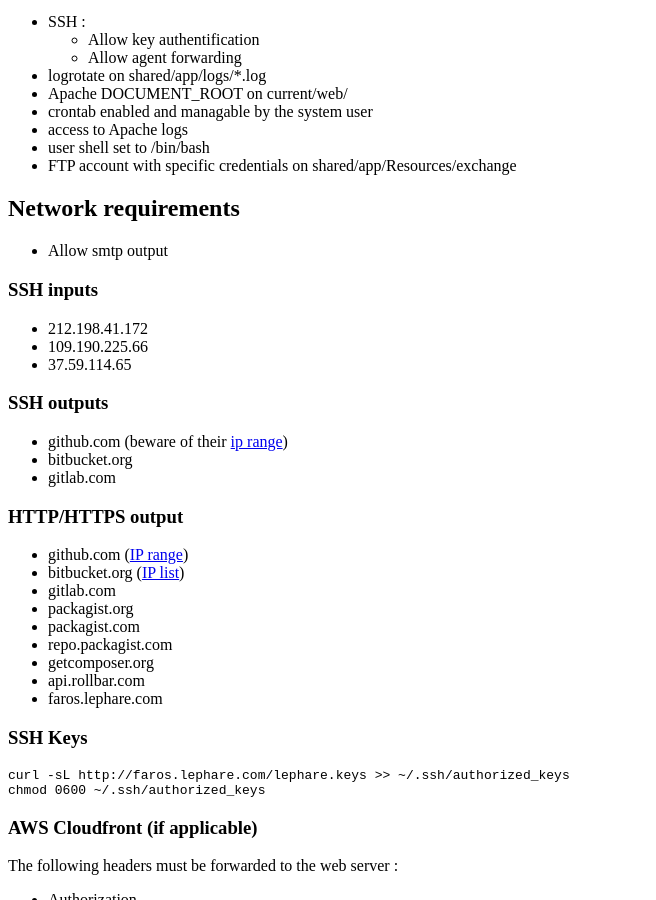
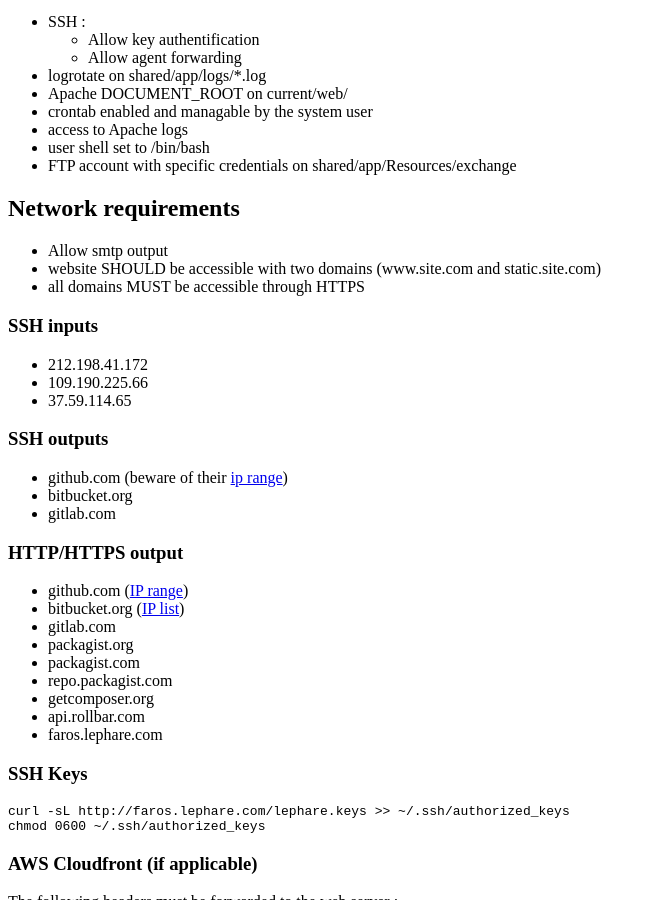
Before and after one commit to le-phare/le-phare.github.io, a Jekyll site: the page built from requirements/index.md, in a window 1280 px wide and 900 px high, scrolled down 1913 px. Shown: the whole window, without its empty margins (0-656 px from the left). Built offline with Jekyll 4.4.1, drawn with Linux system fonts in a browser that asks for light colours.

Commit message:
Update index.md

```diff
--- a/requirements/index.md
+++ b/requirements/index.md
@@ -120,6 +120,8 @@ ServerTokens Prod
 ## Network requirements
 
  * Allow smtp output
+ * website SHOULD be accessible with two domains (www.site.com and static.site.com)
+ * all domains MUST be accessible through HTTPS
 
 ### SSH inputs
 
```
